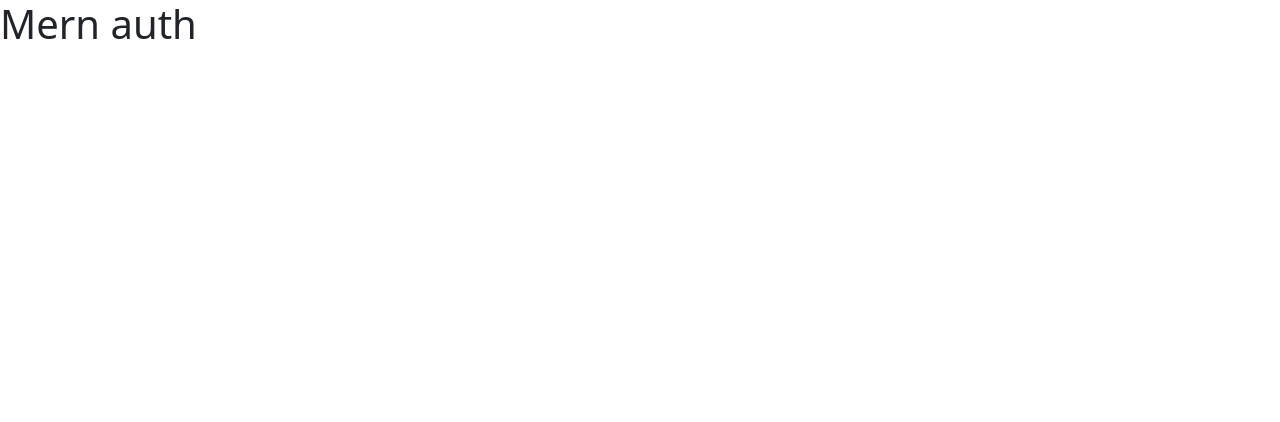
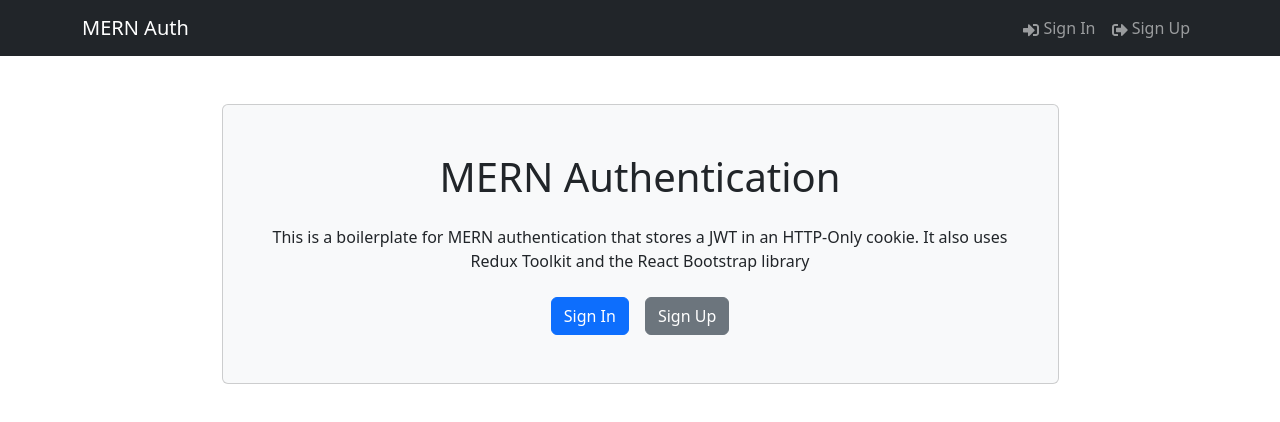
Before and after one commit to asadaliasim/mern-crash, a React (Vite) app in the folder frontend/: page / in a window 1280 px wide. Shown: the top 422 px of the page. Built offline with nearby package versions, Linux system fonts and the light colour scheme.

Commit message:
feat: home page

```diff
--- a/frontend/src/App.jsx
+++ b/frontend/src/App.jsx
@@ -1,7 +1,11 @@
+import Header from './components/Header';
+import HomeScreen from './screens/HomeScreen';
+
 function App() {
   return (
     <>
-      <h1>Mern auth</h1>
+      <Header />
+      <HomeScreen />
     </>
   );
 }
--- a/frontend/src/components/Header.jsx
+++ b/frontend/src/components/Header.jsx
@@ -6,14 +6,14 @@ const Header = () => {
     <header>
       <Navbar bg="dark" variant="dark" expand="lg" collapseOnSelect>
         <Container>
-          <Navbar.Brand href="/">MERN App</Navbar.Brand>
+          <Navbar.Brand href="/">MERN Auth</Navbar.Brand>
           <Navbar.Toggle aria-controls="basic-navbar-nav" />
           <Navbar.Collapse id="basic-navbar-nav">
             <Nav className="ms-auto">
               <Nav.Link href="/login">
                 <FaSignInAlt /> Sign In
               </Nav.Link>
-              <Nav.Link href="/login">
+              <Nav.Link href="/register">
                 <FaSignOutAlt /> Sign Up
               </Nav.Link>
             </Nav>
--- /dev/null
+++ b/frontend/src/components/Hero.jsx
@@ -0,0 +1,28 @@
+import { Container, Card, Button } from 'react-bootstrap';
+
+const Hero = () => {
+  return (
+    <div className=" py-5">
+      <Container className="d-flex justify-content-center">
+        <Card className="p-5 d-flex flex-column align-items-center hero-card bg-light w-75">
+          <h1 className="text-center mb-4">MERN Authentication</h1>
+          <p className="text-center mb-4">
+            This is a boilerplate for MERN authentication that stores a JWT in
+            an HTTP-Only cookie. It also uses Redux Toolkit and the React
+            Bootstrap library
+          </p>
+          <div className="d-flex">
+            <Button variant="primary" href="/login" className="me-3">
+              Sign In
+            </Button>
+            <Button variant="secondary" href="/register">
+              Sign Up
+            </Button>
+          </div>
+        </Card>
+      </Container>
+    </div>
+  );
+};
+
+export default Hero;
--- /dev/null
+++ b/frontend/src/screens/HomeScreen.jsx
@@ -0,0 +1,7 @@
+import Hero from '../components/Hero';
+
+const HomeScreen = () => {
+  return <Hero />;
+};
+
+export default HomeScreen;
```
